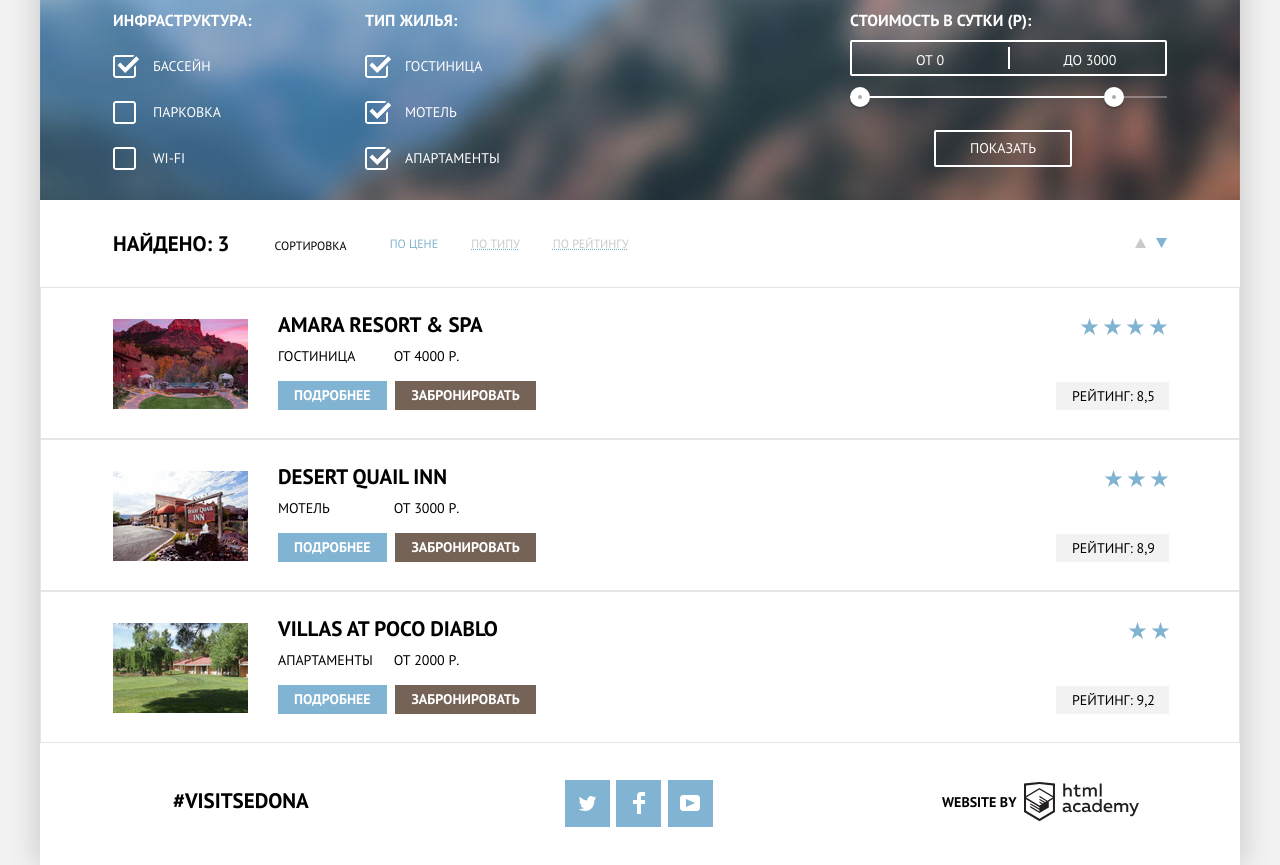
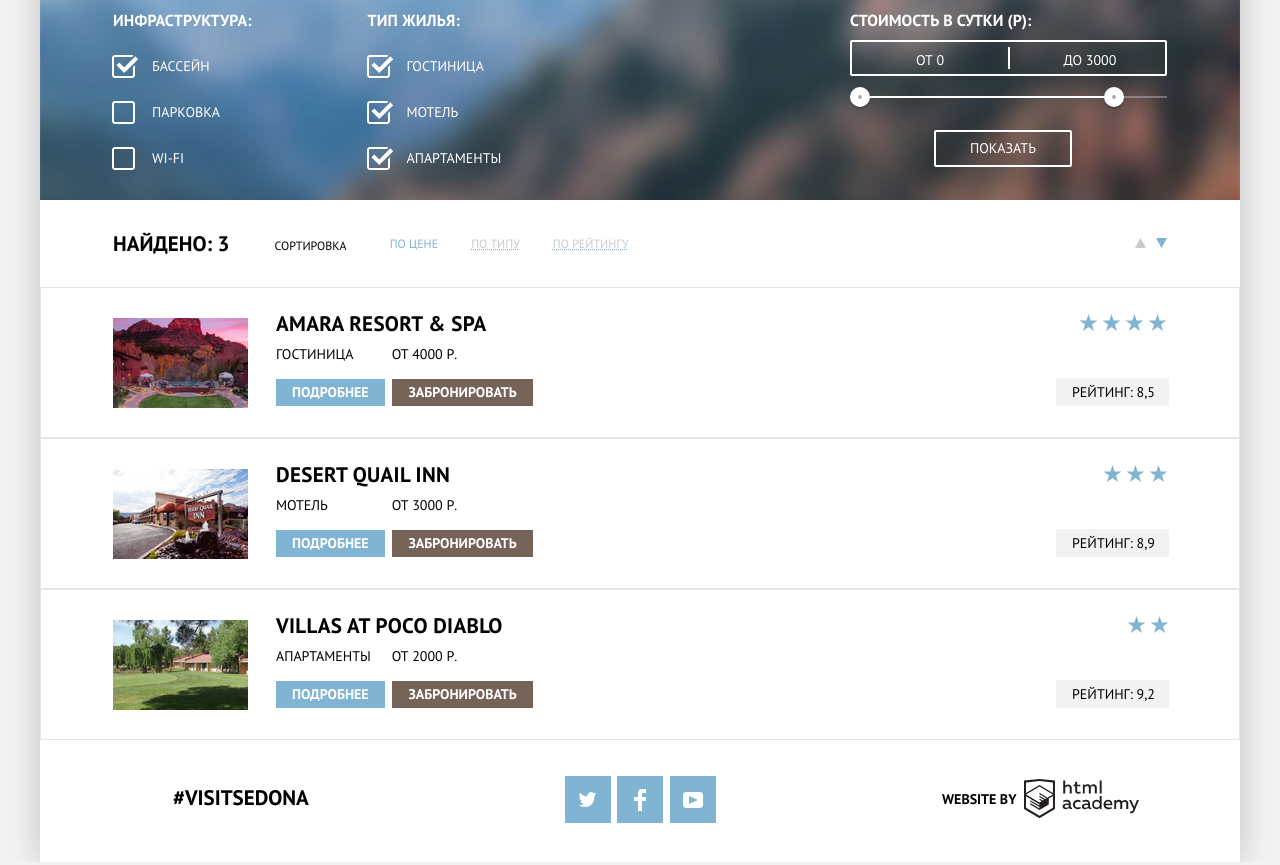
Before and after one commit to 0mv/619953-sedona, a plain HTML site: page inner.html in a window 1280 px wide. Shown: the part 73-938 px from the top of the page. Drawn offline with Linux system fonts and the light colour scheme.

Commit message:
Меняет отступы 2

```diff
--- a/css/style.css
+++ b/css/style.css
@@ -138,7 +138,7 @@ input[type="radio"].visually-hidden {
 
 .main-title {
     margin-top: 58px;
-    margin-bottom: 29px;
+    margin-bottom: 27px;
 
     font-size: 21px;
     line-height: 26px;
@@ -185,7 +185,7 @@ input[type="radio"].visually-hidden {
 
 .features-item h3 {
     font-size: 21px;
-    padding: 0 60px 4px;
+    padding: 0 60px 3px;
     letter-spacing: .015em;
 }
 
@@ -217,6 +217,7 @@ input[type="radio"].visually-hidden {
     width: 800px;
 
     background: url(../img/place-1.jpg) 0 0 no-repeat;
+    background-size: 100% 100%;
 }
 
 .features-picture-2 {
@@ -224,6 +225,7 @@ input[type="radio"].visually-hidden {
     width: 800px;
 
     background: url(../img/place-2.jpg) 0 0 no-repeat;
+    background-size: 100% 100%;
 }
 
 .advice {
@@ -244,7 +246,7 @@ input[type="radio"].visually-hidden {
     width: 300px;
     padding: 50px;
     padding-top: 161px;
-    padding-bottom: 69px;
+    padding-bottom: 68px;
 
     position: relative;
 
@@ -396,14 +398,18 @@ input[type="radio"].visually-hidden {
 
 .details-button,
 .booking-button {
-    padding: 4px 16px;
+    padding: 3px 16px 3px;
 }
 
-/*
 @keyframes pull {
+    0% {
+        transform: translateY(-397px);
+    }
 
+    100% {
+        transform: translateY(0px);
+    }
 }
-*/
 
 .search-form-container {
     margin: 0;
@@ -434,7 +440,7 @@ input[type="radio"].visually-hidden {
 
 .seach-form-showed {
     display: block;
-    animation: pull 0.6s;
+    animation: pull 0.8s;
     z-index: 3;
 }
 
@@ -464,7 +470,7 @@ input[type="radio"].visually-hidden {
 .search-item {
     margin: 0;
     margin-top: 2px;
-    margin-bottom: 28px;
+    margin-bottom: 27px;
     display: -webkit-box;
     display: -ms-flexbox;
     display: flex;
@@ -484,7 +490,7 @@ input[type="radio"].visually-hidden {
     width: 345px;
     margin: 0;
     margin-top: 3px;
-    padding: 5px 4px 3px 8px;
+    padding: 4px 4px 4px 10px;
 
 
     font: inherit;
@@ -515,7 +521,7 @@ input[type="radio"].visually-hidden {
     -webkit-box-pack: justify;
         -ms-flex-pack: justify;
             justify-content: space-between;
-    margin-bottom: 25px;
+    margin-bottom: 27px;
 
 }
 
@@ -596,9 +602,10 @@ input[type="radio"].visually-hidden {
 }
 
 .filter {
-   padding: 27px 73px 31px;
+    padding: 27px 73px 31px;
 
-   background: url(../img/filter-background.jpg) 0 0 no-repeat;
+    background: url(../img/filter-background.jpg) 0 0 no-repeat;
+    background-size: 100%;
 }
 
 .filter h2 {
@@ -621,6 +628,10 @@ input[type="radio"].visually-hidden {
     border: none;
 }
 
+.filter fieldset:nth-child(2) {
+    margin-left: 4px;
+}
+
 .filter legend {
     margin-bottom: 25px;
 
@@ -640,7 +651,7 @@ input[type="radio"].visually-hidden {
 
 .filter-option {
     margin-bottom: 25px;
-    padding-left: 40px;
+    padding-left: 39px;
 }
 
 .filter-option:last-child {
@@ -956,7 +967,7 @@ ul.sorting-type {
 }
 
 .results-item {
-    padding: 24px 70px 23px 72px;
+    padding: 23px 70px 23px 72px;
 
     display: -webkit-box;
 
@@ -971,9 +982,19 @@ ul.sorting-type {
     border: 1px solid #e5e5e5;
 }
 
+.results-item p {
+    margin: 0;
+    padding: 0;
+}
+
+.results-item img {
+    margin: 0;
+    padding: 0;
+}
+
 .results-description {
-    width: 750px;
-    margin-left: 30px;
+    width: 752px;
+    margin-left: 28px;
     margin-right: auto;
     padding: 0;
 }
@@ -986,13 +1007,13 @@ ul.sorting-type {
 
 .results-description a {
     margin: 0;
-    margin-right: 5px;
-
+    margin-right: 4px;
 }
 
 .results-item h3 {
     margin: 0;
-    padding-bottom: 8px;
+    padding-bottom: 7px;
+    letter-spacing: .02em;
 }
 
 .results-item > p {
@@ -1018,7 +1039,7 @@ ul.sorting-type {
 }
 
 .results-item .rating {
-    margin-top: 70px;
+    margin-top: 67px;
 
     padding: 4px 14px 3px 16px;
 
@@ -1040,7 +1061,7 @@ ul.sorting-type {
 .results-item .rating::before {
     content: "";
     position: absolute;
-    right: 0;
+    right: 1px;
     top: -64px;
 
     width: 94px;
@@ -1087,14 +1108,14 @@ ul.sorting-type {
 }
 
 .footer-social {
-    width: 148px;
+    width: 151px;
     display: -webkit-box;
     display: -ms-flexbox;
     display: flex;
     -webkit-box-pack: justify;
         -ms-flex-pack: justify;
             justify-content: space-between;
-    margin-top: 4px;
+    margin-top: 3px;
     margin-left: 6px;
     text-align: center;
 }
@@ -1104,7 +1125,7 @@ ul.sorting-type {
 }
 
 .social-button {
-    width: 45px;
+    width: 46px;
     height: 47px;
     display: -webkit-box;
     display: -ms-flexbox;
```
